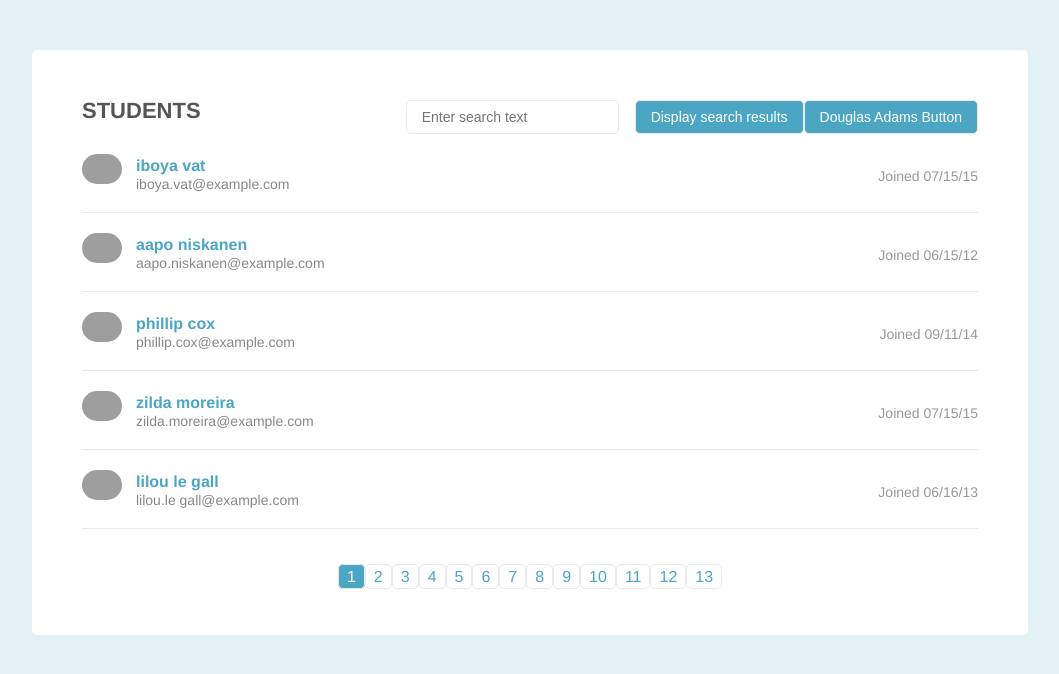
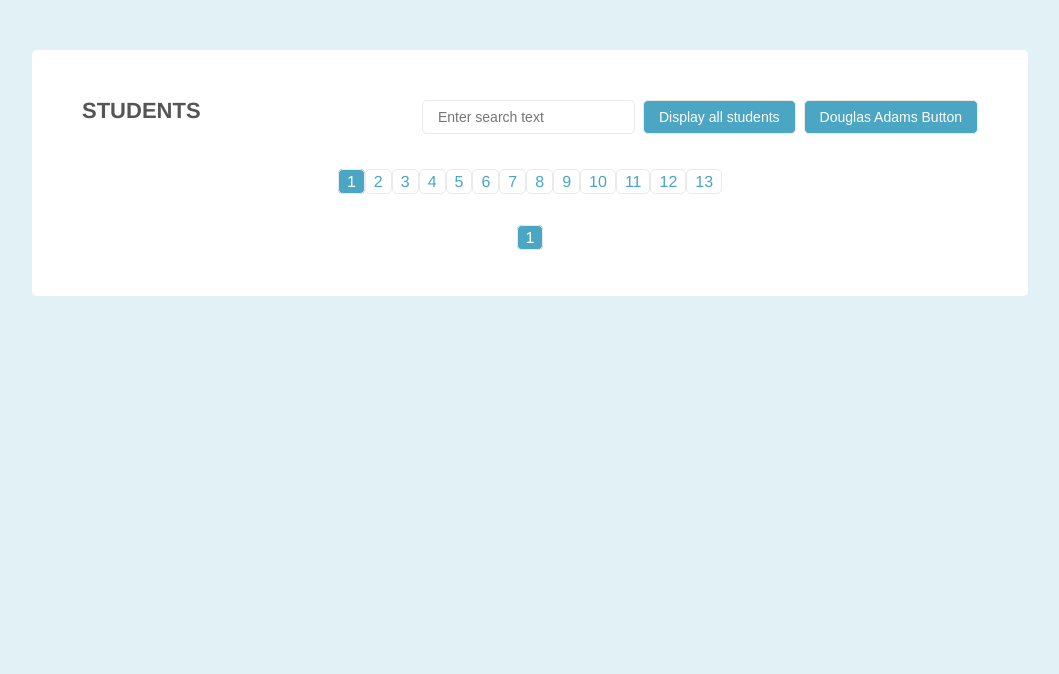
Before and after one commit to NickBulbeck/th_project2, a plain HTML site: page examples/64students.html in a window 1280 px wide. Both pictures are taken after a click on the button "Display search results". Shown: the whole page, without its empty margins (110-1169 px from the left). Drawn offline with Linux system fonts and the light colour scheme; grey boxes are pictures that could not be loaded.

Commit message:
Core search functionality added

```diff
--- a/css/design.css
+++ b/css/design.css
@@ -32,13 +32,13 @@ body{
       border: 1px solid #eaeaea;
       padding: 8px 15px;
       font-size: 14px;
-      margin-right:16px;
     }
 
     .page-header .student-search button{
       border-radius: 5px;
       border: 1px solid #eaeaea;
       padding: 8px 15px;
+      margin-left: 8px;
       font-size: 14px;
       background-color: #4ba6c3;
       color: #fff
--- a/js/script.js
+++ b/js/script.js
@@ -7,15 +7,9 @@ FSJS project 2 - List Filter and Pagination
   REFACTORING - LATEST REQUIREMENTS
 
   3) Then, the search facility:
-    - create the event-handler for keypress for the input field;
-    - create the event-handler for submit for the button;
-    - create an output list of students;
     - create a dummy item 0 that's created if the list is empty;
-    - set up a call to show-page and setup links if it's not;
-    - set up the Search Results heading and change the lettering on the
-      button to "display all students"
-    - set up the button to go back to setting up the whole page when it's
-      clicked for a second time
+    - extend appendPageLinks and searchResultThingy to delete any existing
+      ones before rendering any;
 */
 
 
@@ -30,7 +24,9 @@ let pageLength = 10;
 // The definitive list of student <li> elements as supplied in index.html for the
 // Project 2 challenge. In practice, this data would be read in from a database.
 // But that's in a later unit of the course!
+// The alternative list is the result of a search.
 let htmlStudentList = document.querySelectorAll('.student-item');
+let searchResultsList = document.querySelectorAll('.search-output');
 
 /***
     Utility functions...
@@ -38,8 +34,8 @@ let htmlStudentList = document.querySelectorAll('.student-item');
        small screens (like my laptop) where 10 items is too many.
 ***/
 //
-const numberOfPages = () => {
-  let numberOfStudents = htmlStudentList.length;
+const numberOfPages = (list) => {
+  let numberOfStudents = list.length;
   let pages = Math.floor(numberOfStudents / pageLength) + 1;
   return pages;
 }
@@ -51,7 +47,7 @@ const checkForSmallScreen = () => {
 }
 
 /***
-
+  Need some appropriate comments here.
 ***/
 
 const setUpPageData = () => {
@@ -113,15 +109,15 @@ const appendPageLinks = (activeList) => {
     const pageNumber = parseInt(event.target.textContent);
     showPage(activeList,pageNumber);
   }
-  // And now the actual code to set up the page links - this is run
-  // just once, called from setUpPageData() which in turn runs when the page loads.
+  // And now the actual code to set up the page links - this is run in just one
+  // circumstance, called from setUpPageData() which in turn runs when the page loads.
   const page = document.querySelector('.page');
   const linkDiv = document.createElement('div');
   const linksUL = document.createElement('ul');
   page.appendChild(linkDiv);
   linkDiv.classList.add('pagination');
   linkDiv.appendChild(linksUL);
-  for (let i=0; i<numberOfPages(); i++) {
+  for (let i=0; i<numberOfPages(activeList); i++) {
     let link = document.createElement('li');
     let pageNumber = i+1;
     link.innerHTML = '<a href="#">' + pageNumber + '</a>';
@@ -132,16 +128,68 @@ const appendPageLinks = (activeList) => {
   linksUL.addEventListener('click',onClickingLink,false);
 }
 
-// Add
+// Add the search thingy
 const appendSearchThingy = () => {
   const pageHeaderDiv = document.querySelector('.page-header');
   const searchDiv = document.createElement('div');
   searchDiv.className = 'student-search';
-  searchDiv.innerHTML = '<input id="search" type="text" placeholder="Enter search text">' +
+  searchDiv.innerHTML = '<input id="searchField" type="text" placeholder="Enter search text">' +
                         '<button id="searchButton">Display search results</button>' +
                         '<button id="douglasAdamsButton">Douglas Adams Button</button>';
   pageHeaderDiv.appendChild(searchDiv);
+  const searchButton = document.getElementById('searchButton');
+  searchButton.addEventListener('click',onClickingSearchButton,false);
+  const searchField = document.getElementById('searchField');
+  searchField.addEventListener('input',onEnteringSearchText,false);
 }
+
+// Search event-handlers and utility functions
+const onClickingSearchButton = (event) => {
+  if (event.target.textContent.search('results') >= 0) {
+    event.target.textContent = 'Display all students';
+    appendPageLinks(searchResultsList);
+    showPage(searchResultsList,1);
+    event.target.previousElementSibling.value = '';
+  } else {
+    // event.target.textContent = 'Display search results';
+    // appendPageLinks(htmlStudentList);
+    // showPage(htmlStudentList,1);
+    setUpPageData();
+  }
+}
+const onEnteringSearchText = (event) => {
+  const searchText = event.target.value.toLowerCase();
+  const searchButton = event.target.nextElementSibling;
+  for (i=0; i<htmlStudentList.length; i++) {
+    const li = htmlStudentList[i]
+    const h3 = li.getElementsByTagName('h3')[0].textContent.toLowerCase();
+    li.className = 'student-item cf';
+    if (h3.search(searchText) >= 0) {
+      li.className = 'search-output student-item cf';
+    }
+  }
+  searchResultsList = document.querySelectorAll('.search-output');
+  const results = searchResultsList.length;
+  if (results === 1) {
+    searchButton.textContent = 'Display 1 search result';
+  } else {
+    searchButton.textContent = `Display ${results} search results`;
+  }
+}
+
+// This isn't working yet:
+// const formatEmptySearchResultsList = () => {
+//   const ul = document.querySelector('.student-list');
+//   const blankLi = document.createElement('li');
+//   blankLi.setAttribute('id','noSearchResults');
+//   blankLi.className = 'student-item';
+//   blankLi.style.display = 'none';
+//   const blankDiv = document.createElement('div');
+//   blankDiv.className = 'student-item cf student-details'
+//   blankDiv.innerHTML = '<h3>No results found matching your search</h3>';
+//   blankLi.appendChild(blankDiv);
+//   ul.insertBefore(blankLi,ul.firstChild);
+// }
 
 
 // Finally, run the code once the page has loaded.
```
